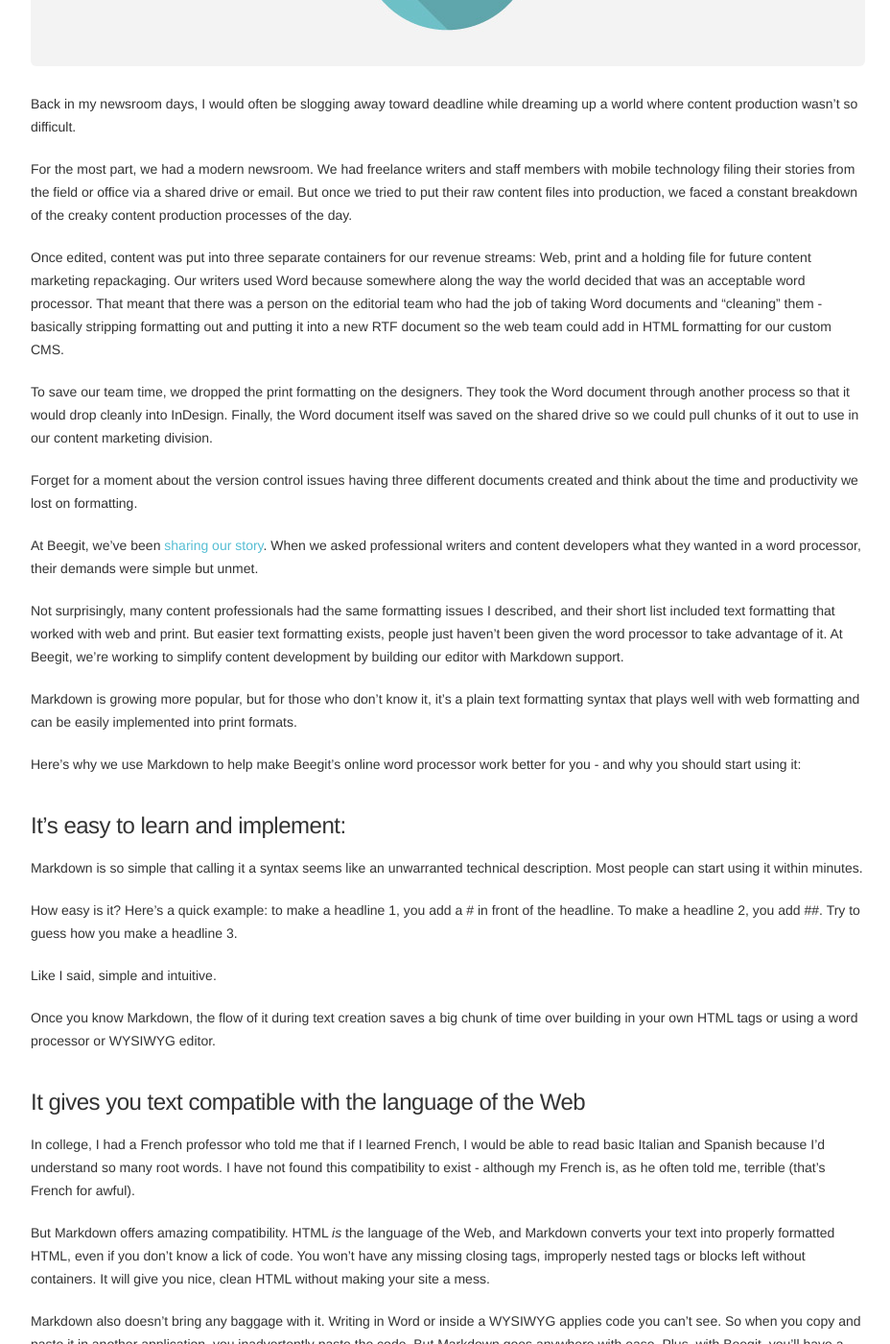
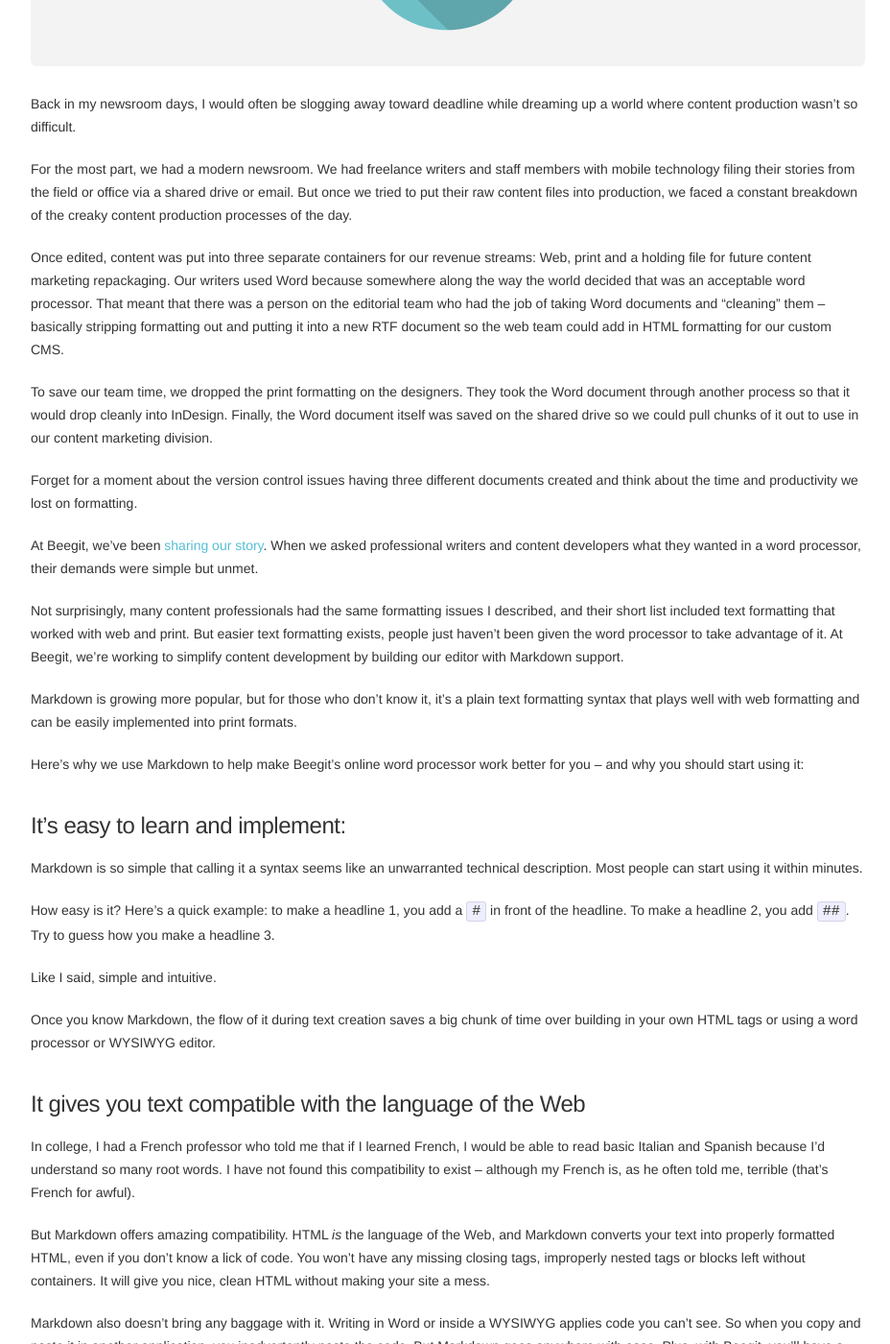
Before and after one commit to sancsoft/beegit.github.io, a Jekyll site: the page built from _posts/2014-05-27-supporting-markdown.markdown, in a window 1280 px wide and 1400 px high, scrolled down 419 px. Shown: the whole window at 96% size, without its empty margins (173-1101 px from the left). Built offline with Jekyll 4.4.1, drawn with Linux system fonts in a browser that asks for light colours; comment, search, counter and statistics services are not loaded; some of the changed text lies outside the part shown.

Commit message:
Updated header beegit.com link. Tweaked MD code examples in markdown post.

```diff
--- a/_includes/footer.html
+++ b/_includes/footer.html
@@ -4,8 +4,8 @@
 
     <div class="footer-col-1 column">
       <p>&copy; Beegit 2014</p>
-            <a href="https://twitter.com/share" class="twitter-share-button" data-url="https://beegit.com" data-text="Working together has never been easier. See how @ProjectBeegit revolutionizes the way content teams collaborate at">Tweet</a>
-            <script>!function(d,s,id){var js,fjs=d.getElementsByTagName(s)[0],p=/^http:/.test(d.location)?'http':'https';if(!d.getElementById(id)){js=d.createElement(s);js.id=id;js.src=p+'://platform.twitter.com/widgets.js';fjs.parentNode.insertBefore(js,fjs);}}(document, 'script', 'twitter-wjs');</script>
+      <a href="https://twitter.com/share" class="twitter-share-button" data-url="https://beegit.com" data-text="Working together has never been easier. See how @ProjectBeegit revolutionizes the way content teams collaborate at">Tweet</a>
+      <script>!function(d,s,id){var js,fjs=d.getElementsByTagName(s)[0],p=/^http:/.test(d.location)?'http':'https';if(!d.getElementById(id)){js=d.createElement(s);js.id=id;js.src=p+'://platform.twitter.com/widgets.js';fjs.parentNode.insertBefore(js,fjs);}}(document, 'script', 'twitter-wjs');</script>
     </div>
 
     <div class="footer-col-2 column">
--- a/_includes/header.html
+++ b/_includes/header.html
@@ -18,10 +18,7 @@
         </svg>
       </a>
       <div class="trigger">
-        <a href="https://beegit.com" class="mainNav">Visit Beegit</a>
-        <!-- {% for page in site.pages %}
-          <a class="page-link" href="{{ page.url | prepend: site.baseurl }}">{{ page.title }}</a>
-        {% endfor %} -->
+        <a href="https://beegit.com" class="mainNav">Visit beegit.com</a>
       </div>
     </nav>
 
--- a/_posts/2014-05-27-supporting-markdown.markdown
+++ b/_posts/2014-05-27-supporting-markdown.markdown
@@ -10,7 +10,7 @@
 
 For the most part, we had a modern newsroom. We had freelance writers and staff members with mobile technology filing their stories from the field or office via a shared drive or email. But once we tried to put their raw content files into production, we faced a constant breakdown of the creaky content production processes of the day.
 
-Once edited, content was put into three separate containers for our revenue streams: Web, print and a holding file for future content marketing repackaging. Our writers used Word because somewhere along the way the world decided that was an acceptable word processor. That meant that there was a person on the editorial team who had the job of taking Word documents and “cleaning” them - basically stripping formatting out and putting it into a new RTF document so the web team could add in HTML formatting for our custom CMS.
+Once edited, content was put into three separate containers for our revenue streams: Web, print and a holding file for future content marketing repackaging. Our writers used Word because somewhere along the way the world decided that was an acceptable word processor. That meant that there was a person on the editorial team who had the job of taking Word documents and “cleaning” them -- basically stripping formatting out and putting it into a new RTF document so the web team could add in HTML formatting for our custom CMS.
 
 To save our team time, we dropped the print formatting on the designers. They took the Word document through another process so that it would drop cleanly into InDesign. Finally, the Word document itself was saved on the shared drive so we could pull chunks of it out to use in our content marketing division.
 
@@ -22,13 +22,13 @@
 
 Markdown is growing more popular, but for those who don't know it, it’s a plain text formatting syntax that plays well with web formatting and can be easily implemented into print formats.
 
-Here's why we use Markdown to help make Beegit’s online word processor work better for you - and why you should start using it:
+Here's why we use Markdown to help make Beegit’s online word processor work better for you -- and why you should start using it:
 
 ### It's easy to learn and implement:
 
 Markdown is so simple that calling it a syntax seems like an unwarranted technical description. Most people can start using it within minutes.
 
-How easy is it? Here's a quick example: to make a headline 1, you add a # in front of the headline. To make a headline 2, you add ##. Try to guess how you make a headline 3.
+How easy is it? Here's a quick example: to make a headline 1, you add a `#` in front of the headline. To make a headline 2, you add `##`. Try to guess how you make a headline 3.
 
 Like I said, simple and intuitive.
 
@@ -36,7 +36,7 @@
 
 
 ### It gives you text compatible with the language of the Web
-In college, I had a French professor who told me that if I learned French, I would be able to read basic Italian and Spanish because I’d understand so many root words. I have not found this compatibility to exist - although my French is, as he often told me, terrible (that’s French for awful).
+In college, I had a French professor who told me that if I learned French, I would be able to read basic Italian and Spanish because I’d understand so many root words. I have not found this compatibility to exist -- although my French is, as he often told me, terrible (that’s French for awful).
 
 But Markdown offers amazing compatibility. HTML *is* the language of the Web, and Markdown converts your text into properly formatted HTML, even if you don’t know a lick of code. You won’t have any missing closing tags, improperly nested tags or blocks left without containers. It will give you nice, clean HTML without making your site a mess.
 
```
Also changed, not shown: other parts of _posts/2014-05-27-supporting-markdown.markdown (+9 -4 lines).
